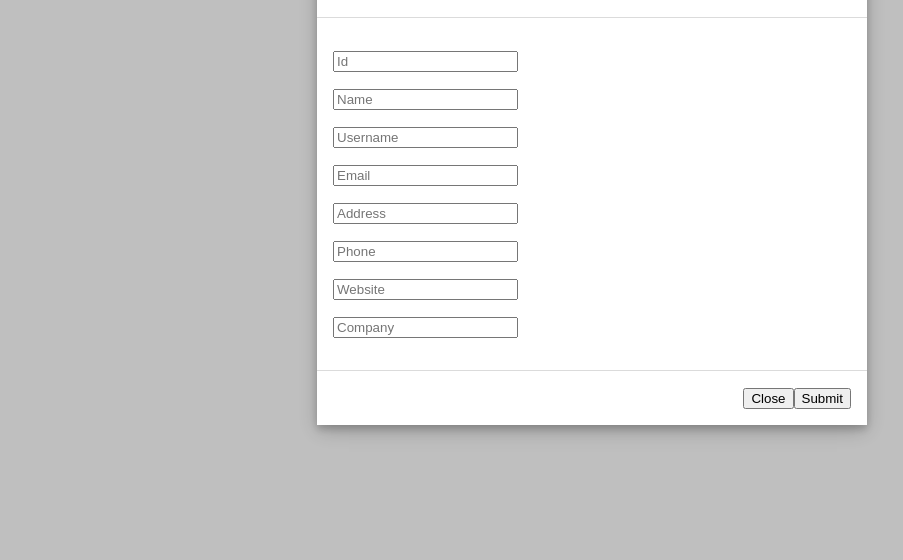
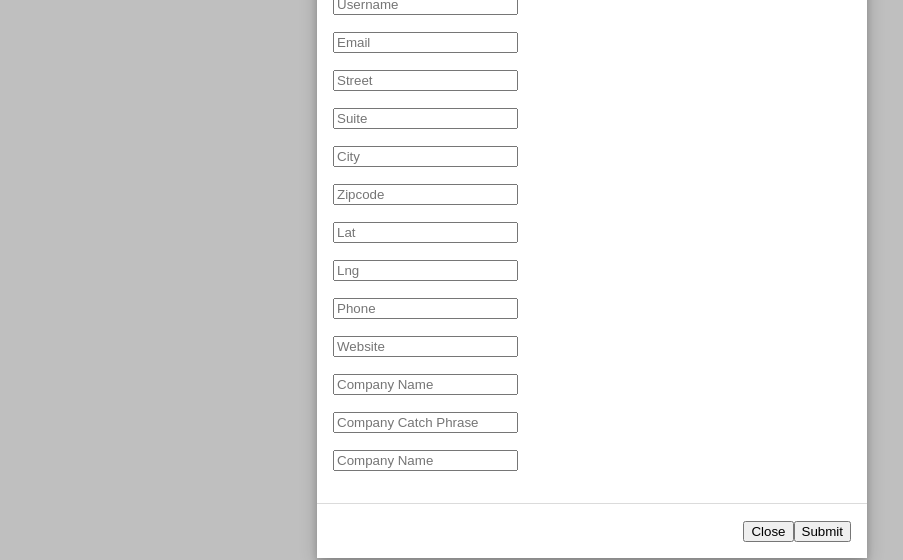
Before and after one commit to AlexandraLuchko/summerPractice, a React (Create React App) app: page /table in a window 1280 px wide. Both pictures are taken after typing "Sample" into the empty fields and a click on the button "Add user". Shown: the part 207-767 px from the top of the page, without its empty margins (48-951 px from the left). Built offline with nearby package versions, Linux system fonts and the light colour scheme; no server answers.

Commit message:
Finished logic for adding a new user and implemented logic for deleting users

```diff
--- a/src/Popup.js
+++ b/src/Popup.js
@@ -67,6 +67,20 @@ const Popup = (props) => {
     const onClose = () => setModal(false)
     const [id, setId] = useState();
     const [name, setName] = useState();
+    const [userName, setUserName] = useState();
+    const [email, setEmail] = useState();
+    const [street, setStreet] = useState();
+    const [suite, setSuite] = useState();
+    const [city, setCity] = useState();
+    const [zipcode, setZipcode] = useState();
+    const [lat, setLat] = useState();
+    const [lng, setLng] = useState();
+    const [phone, setPhone] = useState();
+    const [website, setWebsite] = useState();
+    const [companyName, setCompanyName] = useState();
+    const [companyCatchPhrase, setcompanyCatchPhrase] = useState();
+    const [companyBs, setCompanyBs] = useState();
+
 
     return (
         <React.Fragment>
@@ -75,20 +89,27 @@ const Popup = (props) => {
                 visible={isModal}
                 title="Add user"
                 content={<form>
-                    <p><input type="text" placeholder="Id" onChange={(event) => setId(event.target.value)}></input></p>
-                    <p><input placeholder="Name" type="text"></input></p>
-                    <p><input placeholder="Username" type="text"></input></p>
-                    <p><input placeholder="Email" type="text"></input></p>
-                    <p><input placeholder="Address" type="text"></input></p>
-                    <p><input placeholder="Phone" type="text"></input></p>
-                    <p><input placeholder="Website" type="text"></input></p>
-                    <p><input placeholder="Company" type="text"></input></p>
+                    <p><input placeholder="Id" onChange={(event) => setId(event.target.value)}></input></p>
+                    <p><input placeholder="Name" onChange={(event) => setName(event.target.value)}></input></p>
+                    <p><input placeholder="Username" onChange={(event) => setUserName(event.target.value)}></input></p>
+                    <p><input placeholder="Email" onChange={(event) => setEmail(event.target.value)}></input></p>
+                    <p><input placeholder="Street" onChange={(event) => setStreet(event.target.value)}></input></p>
+                    <p><input placeholder="Suite" onChange={(event) => setSuite(event.target.value)}></input></p>
+                    <p><input placeholder="City" onChange={(event) => setCity(event.target.value)}></input></p>
+                    <p><input placeholder="Zipcode" onChange={(event) => setZipcode(event.target.value)}></input></p>
+                    <p><input placeholder="Lat" onChange={(event) => setLat(event.target.value)}></input></p>
+                    <p><input placeholder="Lng" onChange={(event) => setLng(event.target.value)}></input></p>
+                    <p><input placeholder="Phone" onChange={(event) => setPhone(event.target.value)}></input></p>
+                    <p><input placeholder="Website" onChange={(event) => setWebsite(event.target.value)}></input></p>
+                    <p><input placeholder="Company Name" onChange={(event) => setCompanyName(event.target.value)}></input></p>
+                    <p><input placeholder="Company Catch Phrase" onChange={(event) => setcompanyCatchPhrase(event.target.value)}></input></p>
+                    <p><input placeholder="Company Name" onChange={(event) => setCompanyBs(event.target.value)}></input></p>
                 </form>
                 }
                 footer={
                     <div>
                         <button onClick={onClose}>Close</button>
-                        <button onClick={() => props.addUser(id)}>Submit</button>
+                        <button onClick={() => props.addUser(id, name, userName, email, street, suite, city, zipcode, lat, lng, phone, website, companyName, companyCatchPhrase, companyBs)}>Submit</button>
                     </div>
                 }
                 onClose={onClose}
--- a/src/Table.js
+++ b/src/Table.js
@@ -18,7 +18,7 @@ function Table() {
     api.get('/').then(res => {
       setUsers(res.data)
     })
-  }, [...users]);
+  }, []);
 
   const indexOfLastUser = currentPage * usersPerPage;
   const indexOfFirstUser = indexOfLastUser - usersPerPage;
@@ -26,6 +26,7 @@ function Table() {
   const paginate = (pageNumber) => setCurrentPage(pageNumber);
 
   const [searchValue, setSearchValue] = useState('');
+  console.log(users);
 
   const filteredUsers = users.filter(user => {
       return user.name.toLowerCase().includes(searchValue.toLowerCase())
@@ -33,8 +34,33 @@ function Table() {
 
   const currentUsers = filteredUsers.slice(indexOfFirstUser, indexOfLastUser);
 
-  const addUser = (id) => {
+  const addUser = (id, name, username, email, street, suite, city, zipcode, lat, lng, phone, website, companyName, companyCatchPhrase, companyBs) => {
+    let address = {};
+    let company = {};
+    address.geo = {};
+    const newUser = {id, name, username, email, address, phone, website, company};
+    newUser.address.street = street;
+    newUser.address.suite = suite;
+    newUser.address.city = city;
+    newUser.address.zipcode = zipcode;
+    newUser.address.geo.lat = lat;
+    newUser.address.geo.lng = lng;
+    newUser.company.name = companyName;
+    newUser.company.catchPhrase = companyCatchPhrase;
+    newUser.company.bs = companyBs;
+    users.push(newUser);
+    setUsers([...users]);
+  }
 
+  const deleteUser = (id) => {
+    let noDeletedUser;
+      if(window.confirm("Are you sure?"))
+      {
+        noDeletedUser = users.filter(function(user){
+          return user.id !== id;
+        });
+        setUsers([...noDeletedUser]);
+      }
   }
 
   return (
@@ -61,6 +87,7 @@ function Table() {
             <td>{user.phone}</td>
             <td>{user.website}</td>
             <td>{user.company.name + ' ' + user.company.catchPhrase + ' ' + user.company.bs}</td>
+            <td><button onClick={() => deleteUser(user.id)}>Delete</button></td>
           </tr>
         ))}
     </tbody>
```
